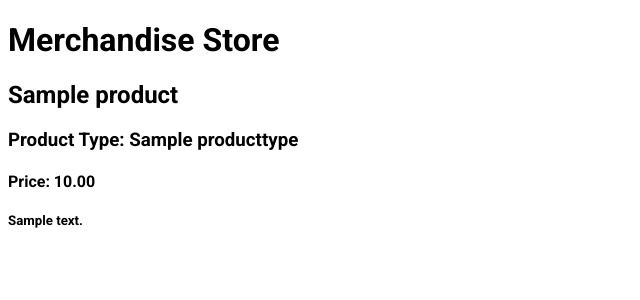
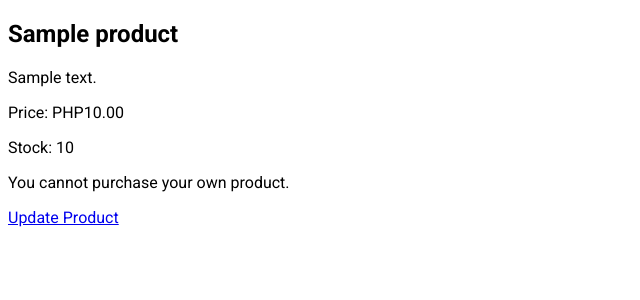
Before and after one commit to ls-s40/hobbysite-E-14, a Django app: page /merchstore/item/1/ in a window 1280 px wide. Shown: the part 102-402 px from the top of the page, without its empty margins (0-640 px from the left). Run offline with Django 5.2, Linux system fonts and the light colour scheme; a user stored in the database is signed in; tables that the repository leaves empty hold one stand-in row (values such as "Sample post").

Commit message:
Edited Transaction model and added merchstore Detail View.

```diff
--- /dev/null
+++ b/hobbysite/merchstore/forms.py
@@ -0,0 +1,9 @@
+from django import forms
+from .models import Transaction
+
+class TransactionForm(forms.ModelForm):
+    class Meta:
+        model = Transaction
+        fields = ['amount']
+
+    amount = forms.IntegerField(min_value=1, label="Quantity")
--- a/hobbysite/merchstore/models.py
+++ b/hobbysite/merchstore/models.py
@@ -94,3 +94,9 @@ class Transaction(models.Model):
         choices=TRANSACTION_STATUS_CHOICES,
     )
     created_on=models.DateTimeField(auto_now_add=True, null=True)
+
+    def __str__(self):
+        """Presents Transaction instances as human-readable representations."""
+        product_name = self.product.name if self.product else "Unknown Product"
+        buyer_name = self.buyer.display_name if self.buyer else "Unknown Buyer"
+        return f"{self.amount} x {product_name} by {buyer_name}"
--- a/hobbysite/merchstore/templates/merchstore/product_detail.html
+++ b/hobbysite/merchstore/templates/merchstore/product_detail.html
@@ -1,15 +1,26 @@
 {% extends 'base.html' %}
 
-<head>
-        {% block styles %}
-        {% endblock %}
-        {% block title %}{{object.name}}{% endblock %}
-    </head>
+{% block content %}
+        <h2>{{ product.name }}</h2>
+        <p>{{ product.description }}</p>
+        <p>Price: PHP{{ product.price }}</p>
+        <p>Stock: {{ product.stock }}</p>
 
-{% block content %}
-        <h1>Merchandise Store</h1>
-        <h2>{{object.name}}</h2>
-        <h3>Product Type: {{object.product_type}}</h3>
-        <h4>Price: {{object.price}}</h4>
-        <h5>{{object.description}}</h5>
+        {% if disable_buy_button %}
+                <button type="button" disabled>Out of Stock</button>
+        {% else %}
+                {% if not is_owner %}
+                        <form method="post">
+                                {% csrf_token %}
+                                {{ transaction_form.as_p }}
+                                <button type="submit">Buy</button>
+                        </form>
+                {% else %}
+                        <p>You cannot purchase your own product.</p>
+                {% endif %}
+        {% endif %}
+
+        {% if is_owner %}
+                <a href="{% url 'merchstore:product-edit' pk=product.pk %}">Update Product</a>
+        {% endif %}
 {% endblock %}
--- a/hobbysite/merchstore/views.py
+++ b/hobbysite/merchstore/views.py
@@ -3,11 +3,14 @@
 from django.views.generic.list import ListView
 from django.views.generic.detail import DetailView
 from django.views.generic.edit import CreateView, UpdateView
+from django.contrib import messages
 from django.contrib.auth.mixins import LoginRequiredMixin
-from django.shortcuts import redirect
+from django.contrib.auth.decorators import login_required
+from django.shortcuts import render, redirect
 from django.urls import reverse_lazy
 from django.core.exceptions import PermissionDenied
-from .models import Product
+from .models import Product, Transaction
+from .forms import TransactionForm
 
 
 class ProductListView(LoginRequiredMixin, ListView):
@@ -29,11 +32,57 @@ class ProductListView(LoginRequiredMixin, ListView):
 
         return context
 
-class ProductDetailView(DetailView):
+class ProductDetailView(LoginRequiredMixin, DetailView):
     """Class-based view for the merchstore product detail page."""
 
     model = Product
     template_name = 'merchstore/product_detail.html'
+    context_object_name = 'product'
+
+    def get_context_data(self, **kwargs):
+        """Adds extra context for transaction form and stock check."""
+        context = super().get_context_data(**kwargs)
+        product = context ['product']
+
+        # Add transaction form
+        context['transaction_form'] = TransactionForm()
+
+        # Check if current user is the owner
+        context['is_owner'] = product.owner == self.request.user.profile
+
+        # Disable buy button if stock is 0
+        context['disable_buy_button'] = product.stock == 0
+
+        return context
+
+    def post(self, request, *args, **kwargs):
+        """Handles transaction form submission."""
+        product = self.get_object()
+        if product.owner == request.user.profile:
+            messages.error(request, "You cannot purchase your own product.")
+            return redirect('merchstore:product-detail', pk=product.pk)
+
+        form = TransactionForm(request.POST)
+        if form.is_valid():
+            transaction = form.save(commit=False)
+            transaction.buyer = request.user.profile
+            transaction.product = product
+            transaction.amount = form.cleaned_data['amount']
+
+            # Update stock
+            product.stock -= transaction.amount
+            product.save()
+
+            # Redirect according to login status
+            if request.user.is_authenticated:
+                transaction.save()
+                return redirect('merchstore:cart')
+            else:
+                messages.info(request, "Please log in to complete your purchase.")
+                return redirect('login')
+        else:
+            return render(request, 'merchstore/product-detail.html', {'product': product, 'transaction_form': form})
+
 
 class ProductCreateView(LoginRequiredMixin, CreateView):
     """Allows logged-in users to create a new Product."""
```
